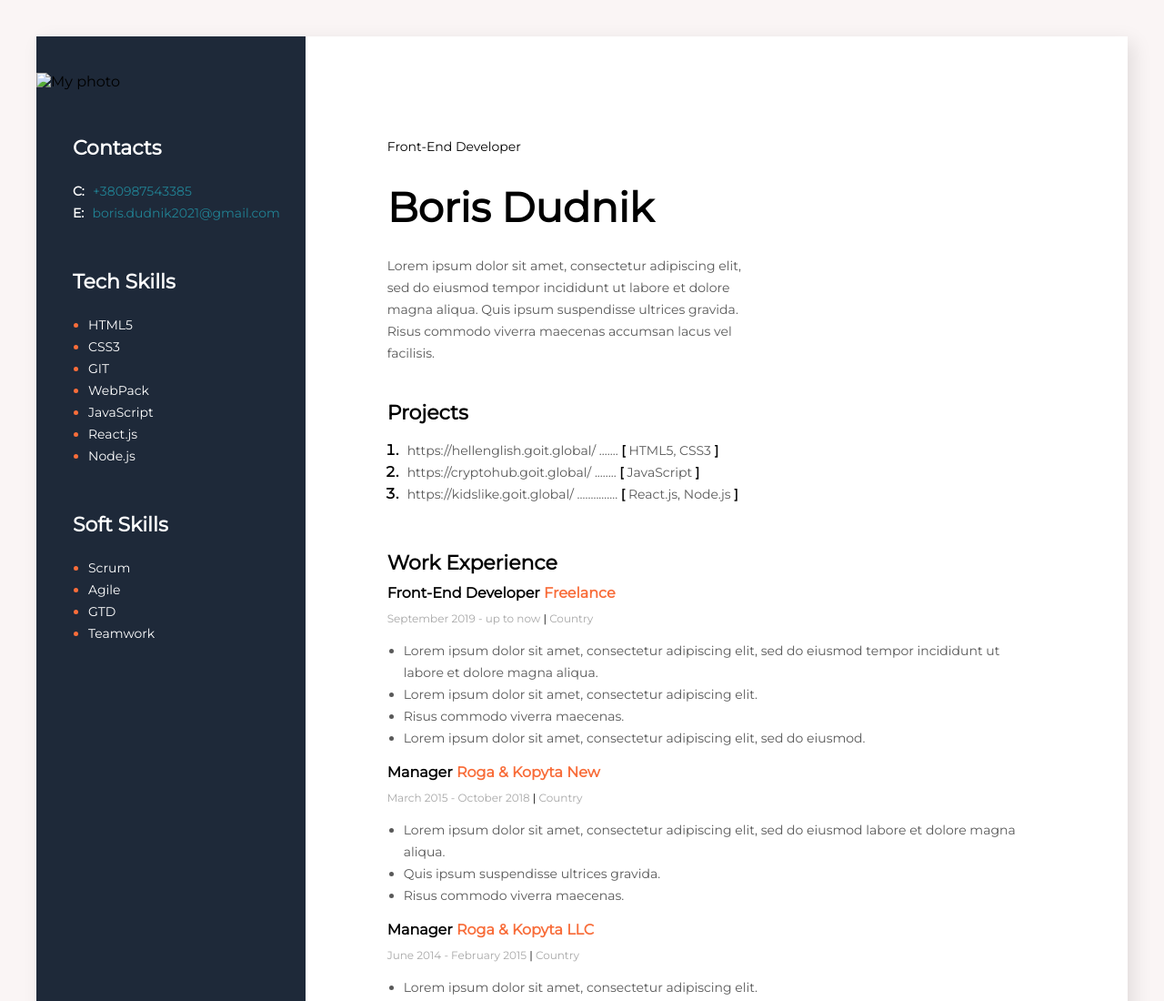
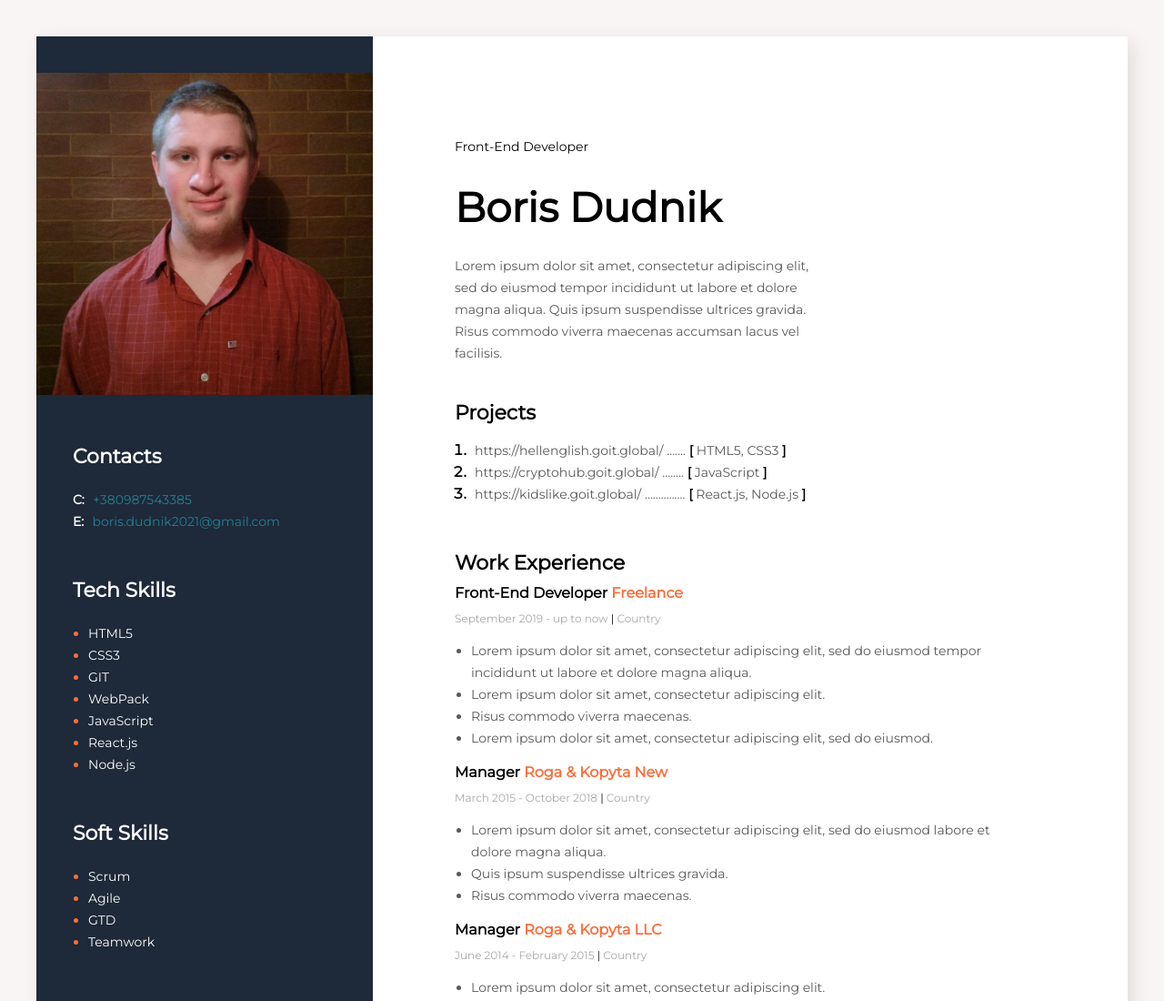
Before and after one commit to BorysDudnyk/My-Resume, a plain HTML site: page index.html in a window 1280 px wide. Shown: the top 1100 px of the page at 91% size. Drawn offline with Linux system fonts and the light colour scheme.

Commit message:
Update index.html

```diff
--- a/index.html
+++ b/index.html
@@ -13,7 +13,7 @@
 
     <link rel="stylesheet" href="style.css">
 
-    <link rel="shortcut icon" href="img/favicon.jpg" type="image/png">
+    <link rel="shortcut icon" href="favicon.jpg" type="image/png">
 
 </head>
 <body>
@@ -113,7 +113,7 @@
         <!--Sidebar sections-->
         <aside class="sidebar-sections">
 
-            <img width="370" height="354" src="img/photo.jpg" alt="My photo">
+            <img width="370" height="354" src="photo.jpg" alt="My photo">
             <!--Contact section-->
             <div class="contact-section">
                 <h3 class="sidebar-title">Contacts</h3>
```
